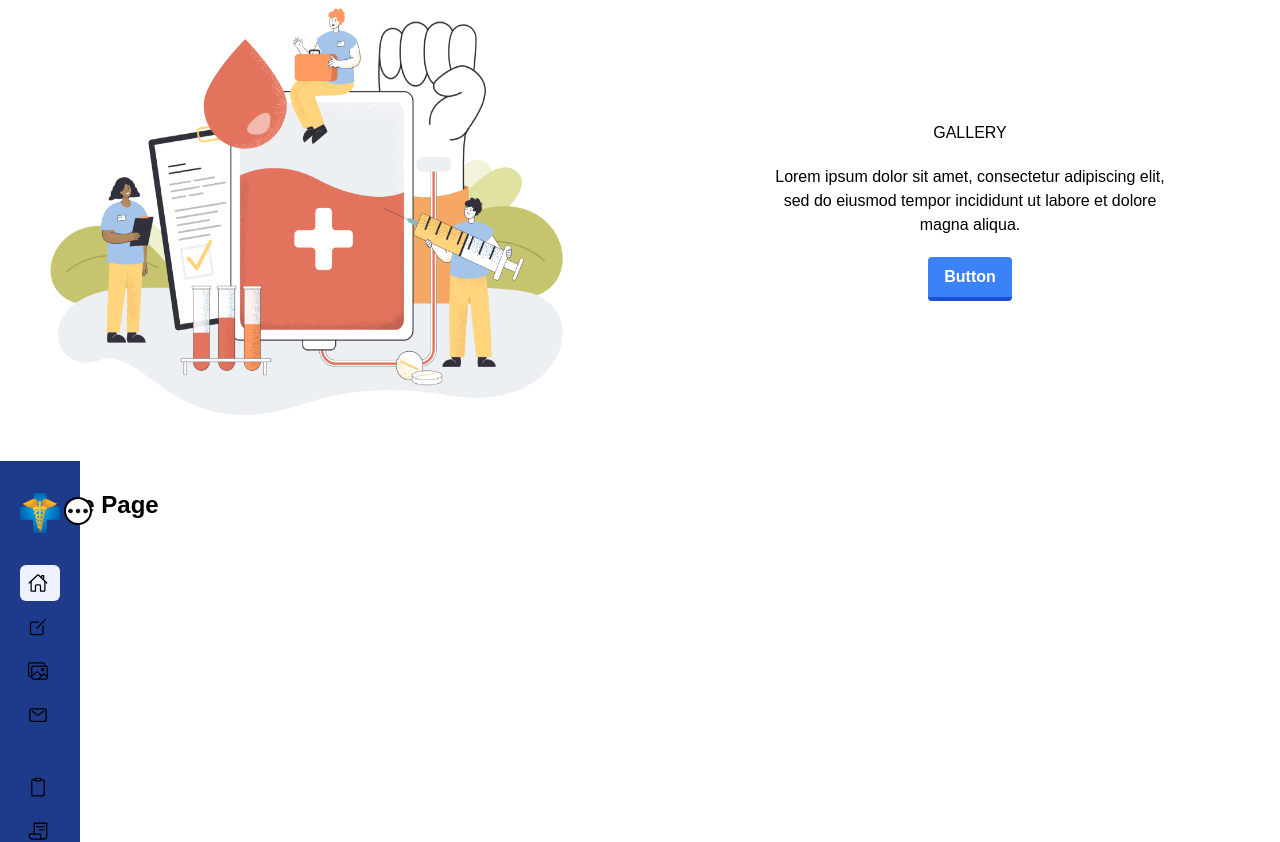
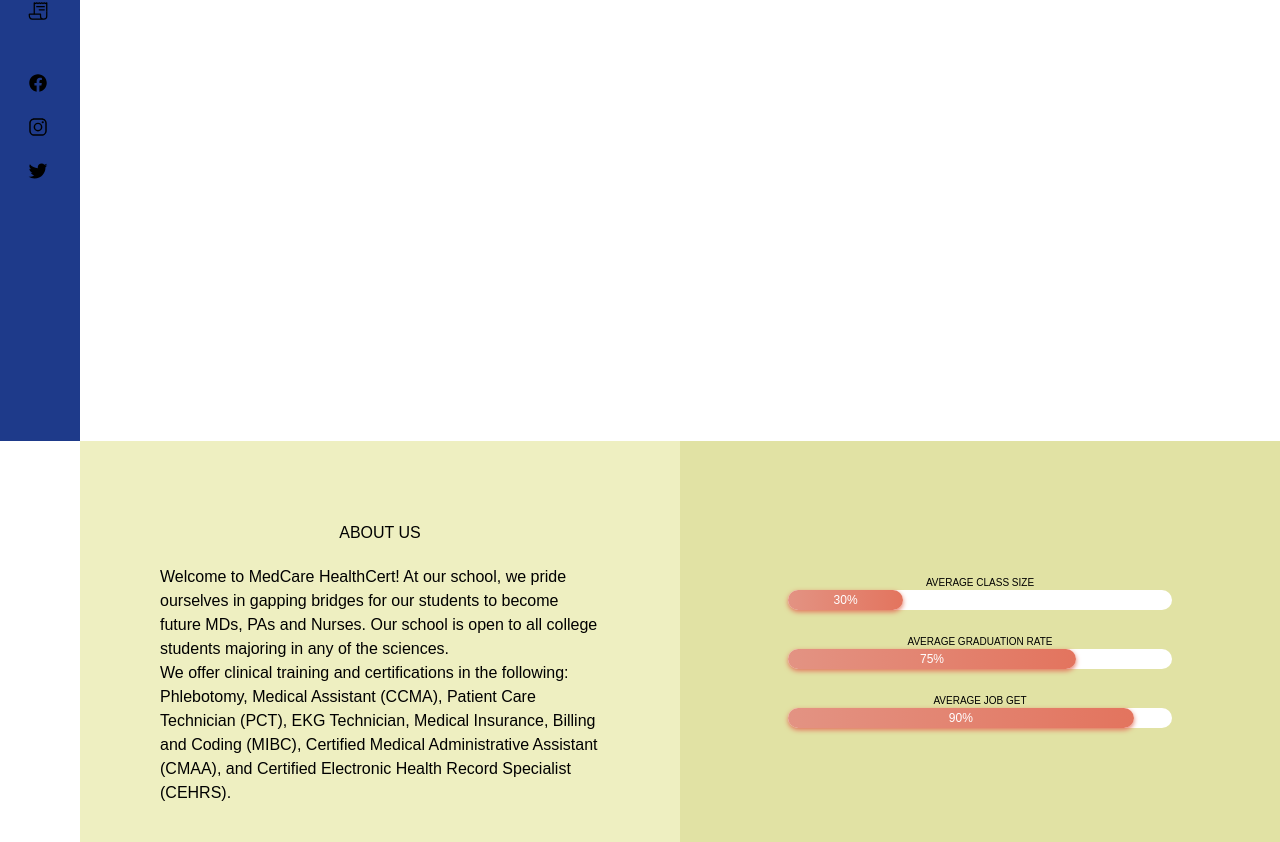
Before and after one commit to AnthonyC233/Medcare-Remodel, a React (Create React App) app: page / in a window 1280 px wide. Shown: the part 1159-2001 px from the top of the page. Built offline with nearby package versions, Linux system fonts and the light colour scheme; the HTML template or start-up script is replaced by a standard one.

Commit message:
updating about + gallery

```diff
--- a/src/App.js
+++ b/src/App.js
@@ -2,8 +2,6 @@
 import { BrowserRouter as Router, Routes, Route } from 'react-router-dom';
 
 import Header from './components/Header/Header';
-import About from './components/About (Home)/About';
-import GalleryHome from './components/Gallery (Home)/GalleryHome';
 import Home from './pages/Home';
 // import Services from '';
 // import Gallery from '';
@@ -17,9 +15,6 @@
     <Router>
       <div>
         <Header />
-      {/* FOR STYLING FOR NOW */}
-      <About />
-      <GalleryHome />
         <Routes>
           <Route path="/" element={<Home />} />
           {/* <Route path="/services" element={<Services />} />
--- a/src/components/About (Home)/About.js
+++ b/src/components/About (Home)/About.js
@@ -5,17 +5,44 @@
 
 function About() {
   return (
-    <section className="about-section-container">
-      <div className="grid grid-cols-2">
-        <div className="about-details">
-          <h1>ABOUT US</h1>
+    <section>
+      <div className="about-section grid grid-cols-2 lg:grid-cols-1">
+        <div className="p-20 lg:p-10 bg-ltGreen flex items-center justify-center flex-col text-left">
+          <h1 className="pb-5">ABOUT US</h1>
           <p>
-            Lorem ipsum dolor sit amet, consectetur adipiscing elit, sed do
-            eiusmod tempor incididunt ut labore et dolore magna aliqua.
+            Welcome to MedCare HealthCert! At our school, we pride ourselves in
+            gapping bridges for our students to become future MDs, PAs and
+            Nurses. Our school is open to all college students majoring in any
+            of the sciences.
           </p>
+          <p>
+            We offer clinical training and certifications in the following:
+            Phlebotomy, Medical Assistant (CCMA), Patient Care Technician (PCT),
+            EKG Technician, Medical Insurance, Billing and Coding (MIBC),
+            Certified Medical Administrative Assistant (CMAA), and Certified
+            Electronic Health Record Specialist (CEHRS).
+          </p>
+          {/* maybe move this to the services section */}
+          {/* <p>
+            If you are mandated to obtain direct patient care hours for medical
+            school, you came to the perfect institute. Here at MedCare
+            HealthCert, we are honored to assist you in your journey towards
+            medicine. We are a flexible, accelerated, and affordable
+            certification school for undergraduate and graduate science majors.
+            We offer studying material and exam prep, as well as clinical
+            training for all your medical procedures. National Certification
+            testing is available at the location of your choice, which are all
+            nationally recognized. The Bureau of Labor states “Certification
+            leads to a higher salary and more employment opportunity”. With a
+            competitive medical professional field on the rise, let’s get the
+            ball rolling. So why wait? RSVP to one of our orientations with the
+            link below and come experience how you can learn while having fun.
+            Congratulations on taking your first step in becoming a medical
+            professional by gaining your certification and clinical experience.
+          </p> */}
         </div>
-        {/* Progress bar can be customized by changing the "done=" */}
-        <div className="progress-bars">
+        {/* Progress bar can be customized by changing the "done=" value */}
+        <div className="progress-bars p-20 bg-green flex items-center justify-center flex-col">
           <p>AVERAGE CLASS SIZE</p>
           <Progress done="30" />
           <p>AVERAGE GRADUATION RATE</p>
--- a/src/components/About (Home)/Progress.js
+++ b/src/components/About (Home)/Progress.js
@@ -14,9 +14,12 @@
   }, 1000);
 
   return (
-    <div className="progress-bars-container">
-      <div className="progress">
-        <div className="progress-done" style={style}>
+    <div className="pb-6">
+      <div className="progress-container h-5 w-96 bg-white rounded-full">
+        <div
+          className="progress-done rounded-full text-white flex items-center justify-center flex-col text-center text-xs"
+          style={style}
+        >
           {done}%
         </div>
       </div>
--- a/src/components/About (Home)/about.css
+++ b/src/components/About (Home)/about.css
@@ -1,28 +1,7 @@
 /* ABOUT.JS */
-/* TODO: ask james about the navbar thing. because right now it's overlapping the navbar. need to readjust probably */
-.about-section-container {
-  display: flex;
-  align-items: center;
-  justify-content: center;
-  /* height: 100vh; */
-  margin: 0;
-}
-
-.about-details {
-  background-color: var(--ltGreen);
-  display: flex;
-  align-items: center;
-  justify-content: center;
-  flex-direction: column;
-  padding: 7rem;
-}
-
-.progress-bars {
-  background-color: var(--green);
-  display: flex;
-  align-items: center;
-  justify-content: center;
-  flex-direction: column;
+.about-section {
+  /* for the nav bar */
+  padding-left: 5rem;
 }
 
 .progress-bars p {
@@ -30,28 +9,40 @@
 }
 
 /* PROGRESS.JS */
-.progress-bars-container {
-  padding: 10px;
-}
-
-.progress {
-  background-color: white;
-  border-radius: 20px;
-  height: 20px;
-  width: 300px;
-}
-
 .progress-done {
   height: 100%;
   width: 0;
   opacity: 0;
   background: linear-gradient(to right, #e39383, #e3745e);
-  color: white;
   box-shadow: 0 3px 3px -5px #e39383, 0 2px 5px #e3745e;
-  border-radius: 20px;
-  display: flex;
-  align-items: center;
-  justify-content: center;
   /* makes the progress bars grow on refresh */
   transition: 1s ease;
 }
+
+/* 639 changes */
+@media screen and (max-width: 639px) {
+  .about-section {
+    padding: 0;
+  }
+}
+
+/* PHONE RESPONSIVE */
+@media screen and (max-device-width: 526px) {
+  .progress-container {
+    width: 20em;
+  }
+}
+
+/* PHONE RESPONSIVE */
+@media screen and (max-device-width: 430px) {
+  .progress-container {
+    width: 15rem;
+  }
+}
+
+/* iPHONE SE */
+@media screen and (max-device-width: 375px) {
+  .progress-bars {
+    display: none;
+  }
+}
--- a/src/components/Gallery (Home)/GalleryHome.js
+++ b/src/components/Gallery (Home)/GalleryHome.js
@@ -4,19 +4,23 @@
 
 function GalleryHome() {
   return (
-    <section className="gallery-link-section">
-      <div className="grid grid-cols-2 gap-10">
+    <section>
+      <div className="gallery-link-section grid grid-cols-2 lg:grid-cols-1">
         <div className="gallery-image">
-          <img src={gallery} alt="gallery-home-link"></img>
+          <img
+            src={gallery}
+            alt="gallery-home-link"
+            className="object-contain md:object-scale-down"
+          ></img>
         </div>
 
-        <div className="gallery-details">
-          <h1>GALLERY</h1>
-          <p>
+        <div className="p-20 lg:p-10 flex items-center justify-center flex-col text-center hi">
+          <h1 className="pb-5">GALLERY</h1>
+          <p className="pb-5">
             Lorem ipsum dolor sit amet, consectetur adipiscing elit, sed do
             eiusmod tempor incididunt ut labore et dolore magna aliqua.
           </p>
-          <button class="bg-blue-500 hover:bg-blue-400 text-white font-bold py-2 px-4 border-b-4 border-blue-700 hover:border-blue-500 rounded">
+          <button className="px-6 bg-galleryButton hover:bg-blue-400 text-white font-bold py-2 px-4 border-b-4 border-blue-700 hover:border-blue-500 rounded-full">
             Button
           </button>
         </div>
--- a/src/components/Gallery (Home)/galleryHome.css
+++ b/src/components/Gallery (Home)/galleryHome.css
@@ -1,7 +1,6 @@
 .gallery-link-section {
-  display: flex;
-  align-items: center;
-  justify-content: center;
+  /* for the navbar */
+  padding-left: 5rem;
 }
 
 .gallery-image img {
@@ -9,19 +8,17 @@
   width: 800px;
 }
 
-.gallery-details {
-  text-align: center;
-  display: flex;
-  align-items: center;
-  justify-content: center;
-  flex-direction: column;
-  padding: 7rem;
+/* .gallery-image {
+  background-color: aquamarine;
 }
 
-.gallery-details h1 {
-  padding-bottom: 20px;
+.hi {
+  background-color: red;
+} */
+
+/* 639 changes */
+@media screen and (max-width: 639px) {
+  .gallery-link-section {
+    padding: 0;
+  }
 }
-
-.gallery-details p {
-  padding-bottom: 20px;
-}
--- a/src/index.css
+++ b/src/index.css
@@ -15,7 +15,7 @@
   --green: #e1e2a4;
   --footer: #13375b;
   --testimony: #edf1f4;
-  --button: #0061af;
+  --galleryButton: #0061af;
   --contactBox: #75a1de;
 
   /*  MedCare HealthCert Font */
--- a/tailwind.config.js
+++ b/tailwind.config.js
@@ -4,21 +4,29 @@
     extend: {
       // Overwrites all tailwind classes (we use max-width now)
       screens: {
-        '2xl': {'max': '1535px'},
+        '2xl': { max: '1535px' },
         // => @media (max-width: 1535px) { ... }
 
-        'xl': {'max': '1279px'},
+        xl: { max: '1279px' },
         // => @media (max-width: 1279px) { ... }
 
-        'lg': {'max': '1023px'},
+        lg: { max: '1023px' },
         // => @media (max-width: 1023px) { ... }
 
-        'md': {'max': '767px'},
+        md: { max: '767px' },
         // => @media (max-width: 767px) { ... }
 
-        'sm': {'max': '639px'},
+        sm: { max: '639px' },
         // => @media (max-width: 639px) { ... }
-      }
+      },
+      // Adding hexcodes for colors to use with tailwind classes
+      colors: {
+        // About Us Section
+        green: '#e1e2a4',
+        ltGreen: '#eeefc1',
+        // Gallery Section
+        galleryButton: '#0061af',
+      },
     },
   },
   plugins: [],
```
Also changed, not shown: src/components/Header/Header.js (+66 -48 lines). Lines whose indentation alone changed are shown as unchanged.
